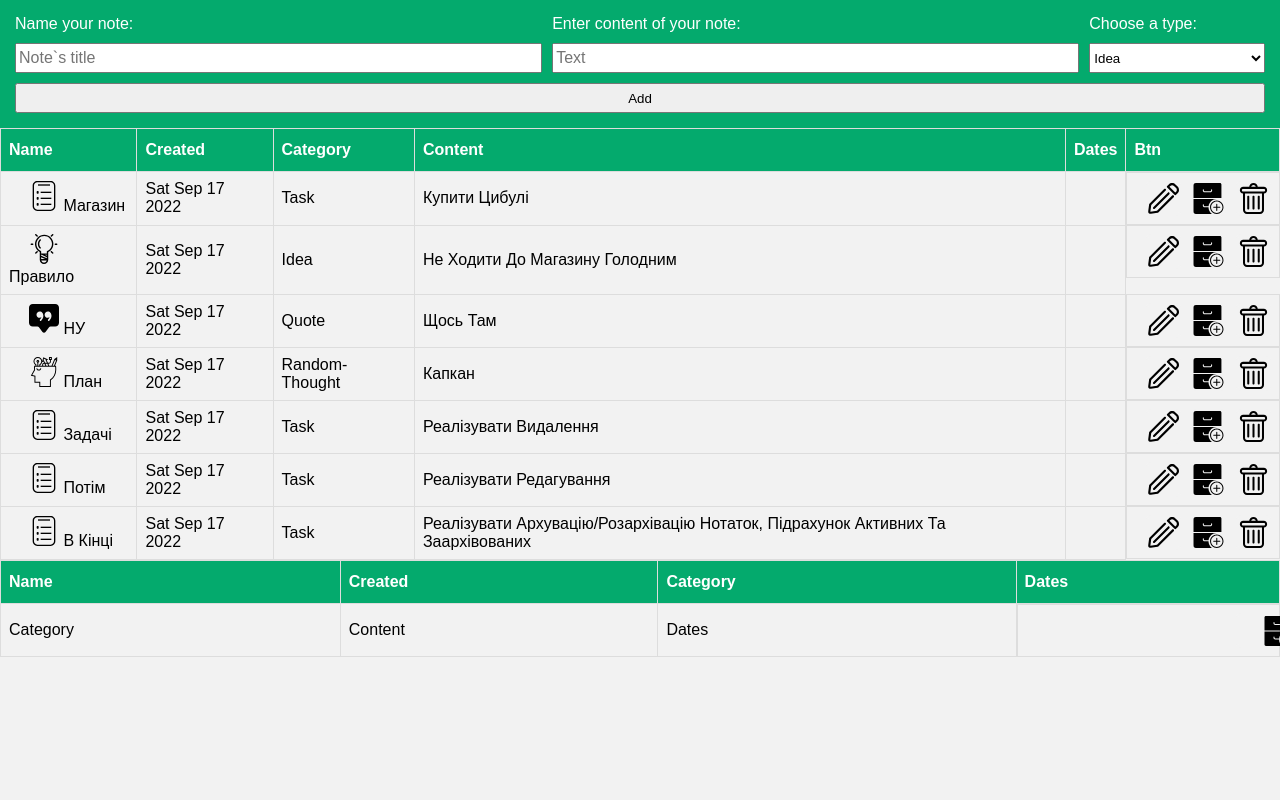
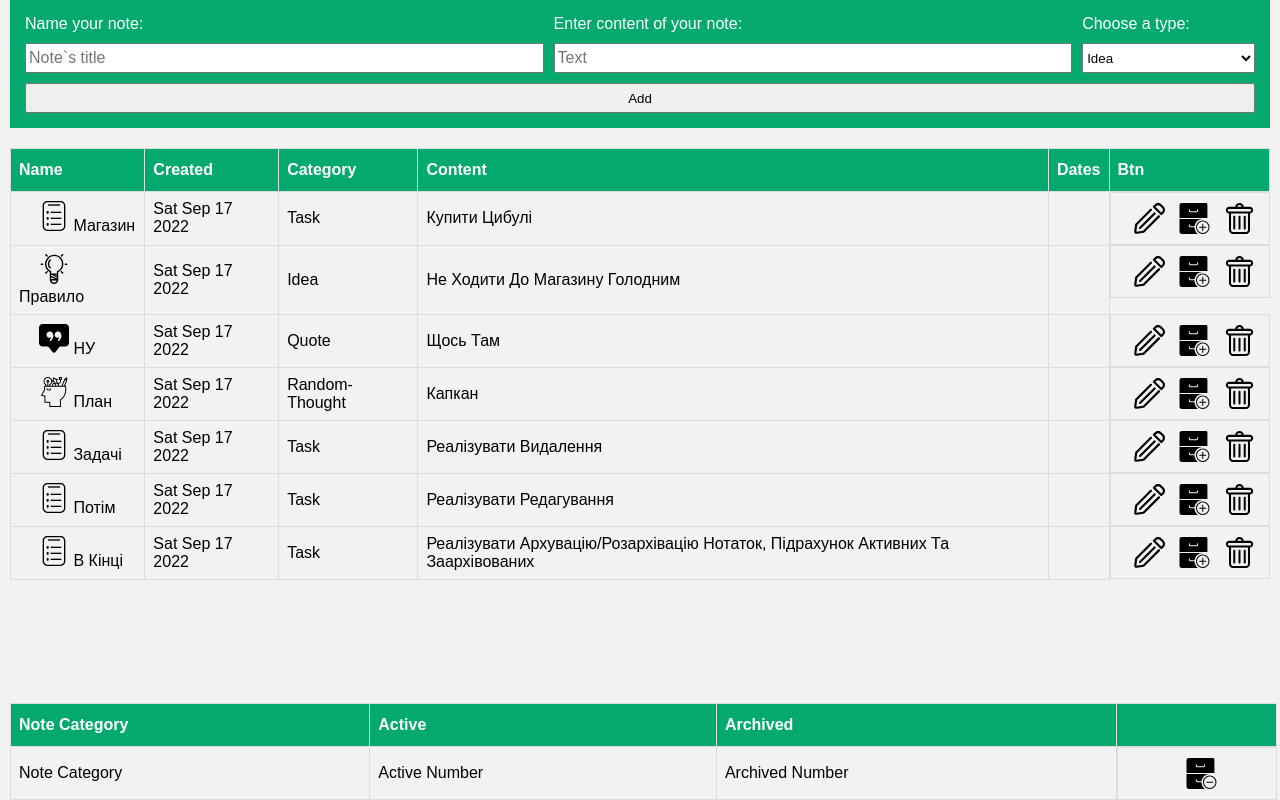
Before and after one commit to mrok-creator/taskbar-radency, a website with bundled scripts: page index.html in a window 1280 px wide. Built offline with nearby package versions, Linux system fonts and the light colour scheme.

Commit message:
correct status table style

```diff
--- a/css/styles.css
+++ b/css/styles.css
@@ -1,5 +1,6 @@
 body {
   margin: 0;
+  padding: 0 10px;
   min-width: 250px;
   font-family: Arial, Helvetica, sans-serif;
   background-color: #f2f2f2;
@@ -17,6 +18,7 @@ ul {
 
 .header {
   padding: 15px;
+  margin-bottom: 20px;
   display: grid;
   grid-template-columns: 3fr 3fr 1fr;
   grid-column-gap: 10px;
@@ -45,6 +47,15 @@ ul {
 .table {
   border-collapse: collapse;
   width: 100%;
+
+  margin-bottom: 20px;
+}
+
+.table.archived {
+  position: fixed;
+  bottom: 0;
+  margin-bottom: 0;
+  width: 99%;
 }
 
 .table td,
@@ -52,6 +63,11 @@ ul {
   border: 1px solid #ddd;
   padding: 8px;
   text-transform: capitalize;
+}
+
+.table td:last-child,
+.table th:last-child {
+  width: 160px;
 }
 
 .table tr:nth-child(even) {
@@ -74,7 +90,7 @@ ul {
 .btnThumb {
   display: flex;
 
-  justify-content: flex-end;
+  justify-content: center;
 }
 
 .btn {
@@ -98,9 +114,13 @@ ul {
   background-image: url("../images/svg/edit.svg");
 }
 
+.btn.unzip {
+  background-image: url("../images/svg/archive-unpack.svg");
+}
+
 .btn:hover {
   border-color: #04aa6d;
-  scale: 1.1;
+  scale: 1.2;
 }
 
 .icon {
--- a/index.html
+++ b/index.html
@@ -50,35 +50,23 @@
       <tbody id="noteList"></tbody>
     </table>
 
-    <table class="table">
+    <table class="table archived">
       <thead>
         <tr>
-          <th>Name</th>
-          <th>Created</th>
-          <th>Category</th>
-          <th>Dates</th>
+          <th>Note Category</th>
+          <th>Active</th>
+          <th>Archived</th>
+          <th></th>
         </tr>
       </thead>
 
       <tbody id="archiveList">
         <tr>
-          <td>Category</td>
-          <td>Content</td>
-          <td>Dates</td>
+          <td>Note Category</td>
+          <td>Active number</td>
+          <td>Archived number</td>
           <td class="btnThumb">
-            <button class="btn" type="button" id="unzip">
-              <svg
-                class="icon"
-                width="30"
-                height="30"
-                aria-label="Notes control button"
-              >
-                <use
-                  class=""
-                  href="./images/svg/sprite.svg#archive-unpack"
-                ></use>
-              </svg>
-            </button>
+            <button class="btn unzip" type="button" id="unzip"></button>
           </td>
         </tr>
       </tbody>
```
Also changed, not shown: images/svg/archive-unpack.svg (added).
